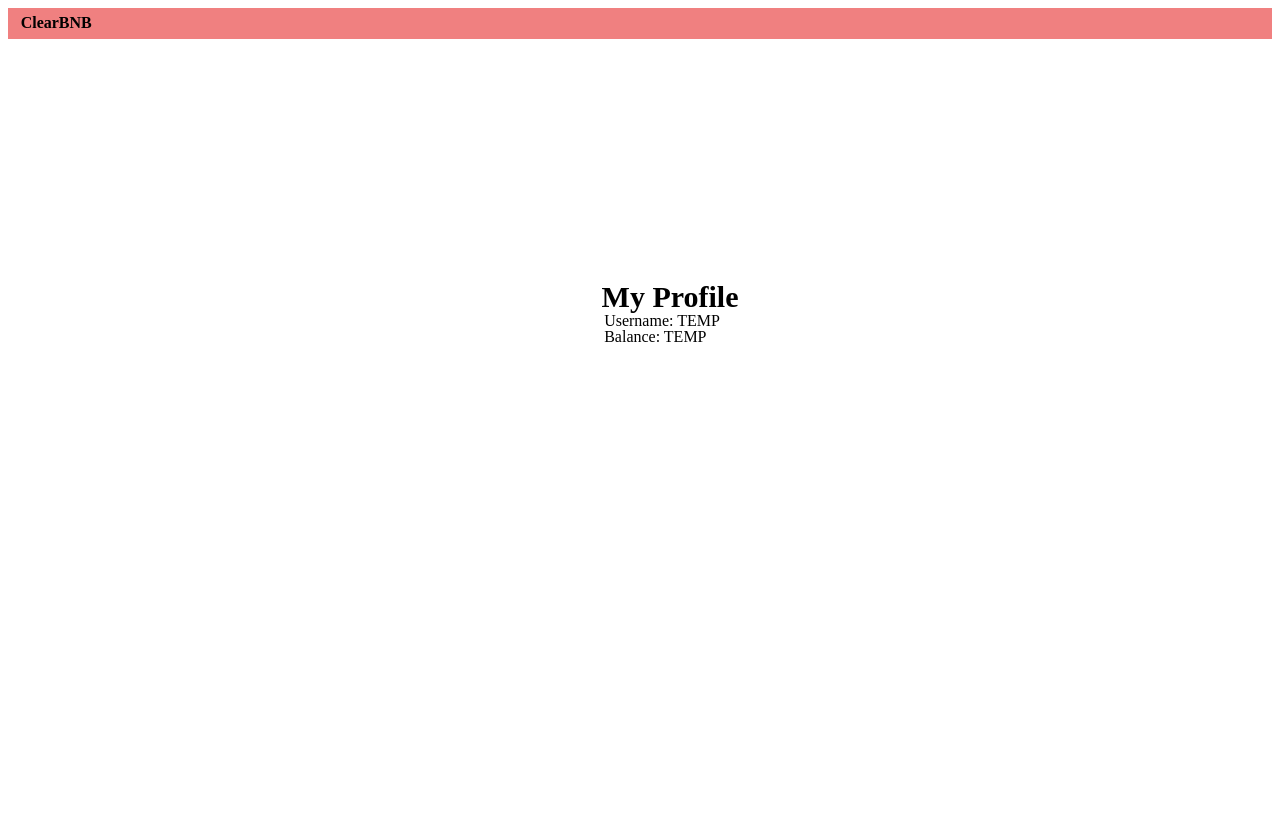
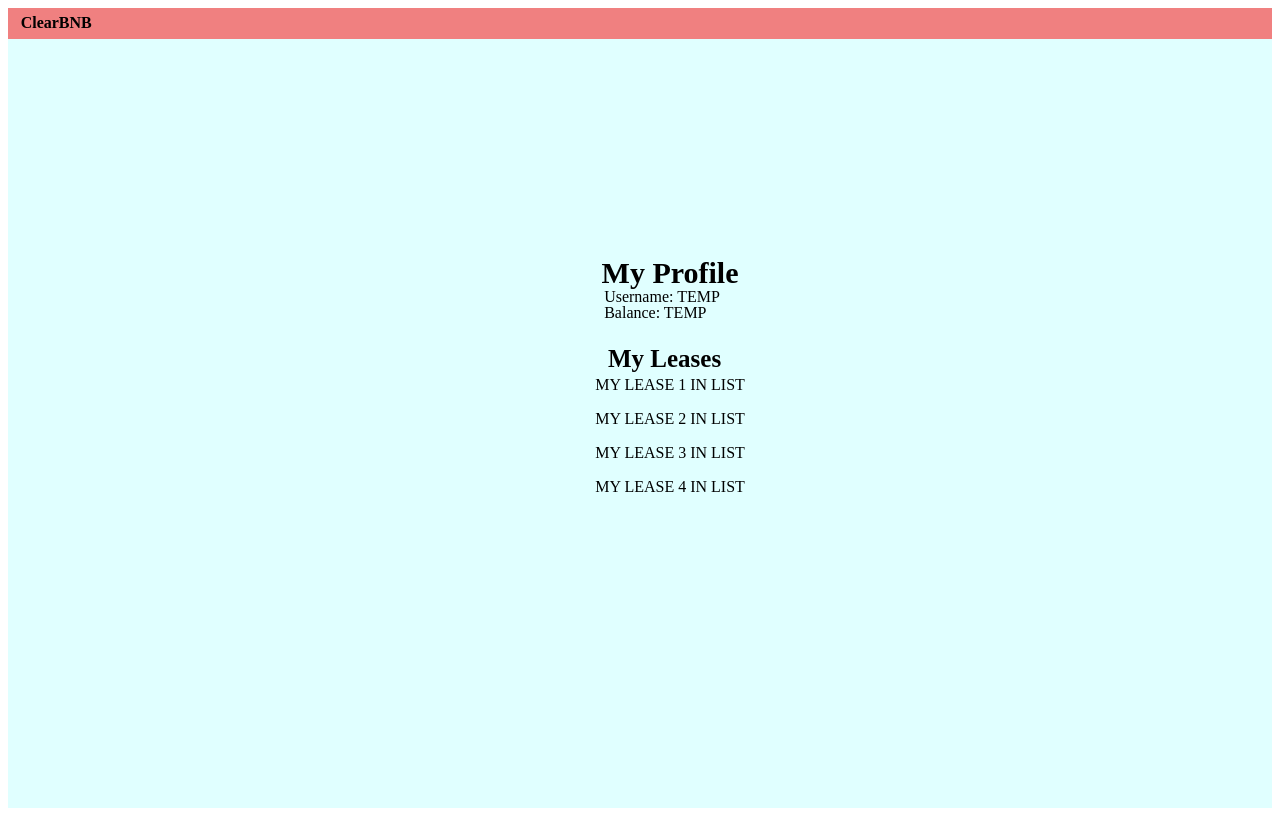
Before and after one commit to Doorsfan/ClearBnB-Database-Group4, a Vue app in the folder frontend/: page /profile/1 in a window 1280 px wide. Built offline with nearby package versions, Linux system fonts and the light colour scheme.

Commit message:
Put in the Base of the Profile Page
Actual values and actual integrated Users is not present yet - as actual finalization of User classes and other classes is still Pending - there of temporary placeholder values has been designated to operate as being TEMP placeholders.

```diff
--- a/frontend/src/views/ProfilePage.vue
+++ b/frontend/src/views/ProfilePage.vue
@@ -8,6 +8,13 @@
     <div class="myProfileBox centerBox">My Profile</div>
     <div class="myProfileInfoBoxUsername centerBox subBox1">Username: TEMP</div>
     <div class="myProfileInfoBoxBalance centerBox subBox2">Balance: TEMP</div>
+    <p class="myLeasesP">My Leases</p>
+    <div class="myProfileInfoBoxLinks centerBox subBox3">
+      <p class="tempLeaseList">MY LEASE 1 IN LIST</p>
+      <p class="tempLeaseList">MY LEASE 2 IN LIST</p>
+      <p class="tempLeaseList">MY LEASE 3 IN LIST</p>
+      <p class="tempLeaseList">MY LEASE 4 IN LIST</p>
+    </div>
   </div>
 </template>
 <script>
@@ -28,6 +35,10 @@ export default {
 };
 </script>
 <style scoped>
+.mainDiv{
+  height:100vh;
+  background-color:lightcyan;
+}
 .backToStartPage{
   width: max-content;
   background-color:lightcoral;
@@ -46,19 +57,32 @@ a {
 }
 .myProfileBox{
   position:absolute;
-  top: 35%;
+  top: 32%;
   left:47%;
   font-weight:bolder;
   font-size:30px;
 }
 .subBox1{
   position:absolute;
-  top: 39%;
+  top: 36%;
   left: 47.2%;
 }
 .subBox2{
   position:absolute;
-  top: 41%;
+  top: 38%;
   left: 47.2%;
 }
+.subBox3{
+  position:absolute;
+  top: 45%;
+  left: 46.5%;
+}
+.myLeasesP{
+  position:absolute;
+  top: 40%;
+  left: 47.5%;
+  font-weight:bolder;
+  font-size:25px;
+}
+
 </style>
--- a/frontend/src/views/StartPage.vue
+++ b/frontend/src/views/StartPage.vue
@@ -5,11 +5,13 @@
       <div class="guestBox Box">Guests<div class="guestsBar"><input type="number" min=1 placeholder="Guests" class="guestsBar"></div></div>
       <div class="startDateBox Box">Start Date<div class="startDateBar"><input min="2021-09-17" type="date"></div></div>
       <div class="endDateBox Box">End Date<div class="endDateBar"><input type="date" min="2021-09-17" max="2021-10-17"></div></div>
-      <div class="priceBox Box">Price<div class="priceBar"><input placeholder=0 type="number" min=0></div></div>
+      <div class="priceBox Box">Below Price Of<div class="priceBar"><input placeholder=0 type="number" min=0></div></div>
       <button class="searchButton" @click="search" type="button">Search</button>
       <router-link class="Login" to="/">Login</router-link>
+      <router-link class="myProfileBox" to="/profile">My Profile</router-link>
     </div>
-    <router-link to="/profile">My Profile</router-link>
+  </div>
+  <div class="searchDiv">
   </div>
 </template>
 <script>
@@ -51,4 +53,11 @@ a:visited{
 .searchButton{
   margin-right:100px;
 }
+.myProfileBox{
+  margin-left:50px;
+}
+.searchDiv{
+  background-color:lightcyan;
+  height:100vh;
+}
 </style>
```
